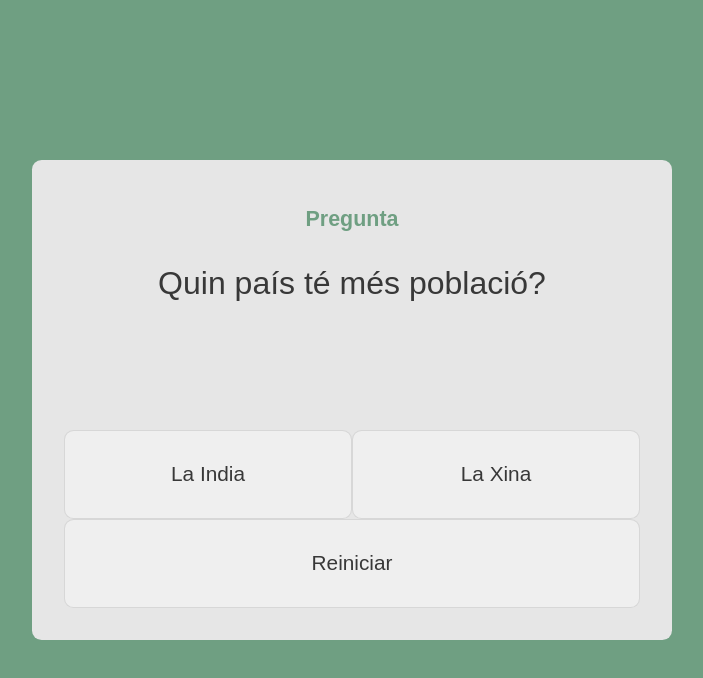
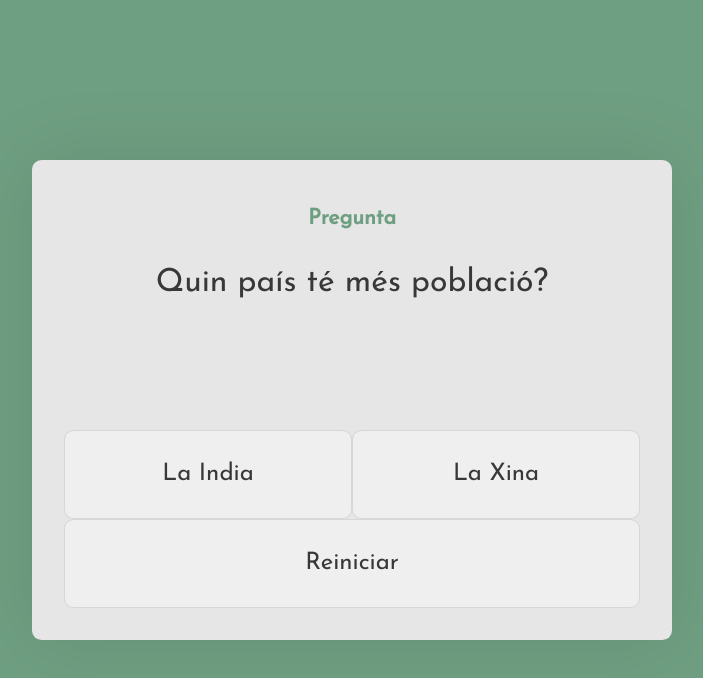
Before and after one commit to agarriga18696/dwec23-24, a plain HTML site: page UD03/Kaprekar/Ejercicio/index.html in a window 1280 px wide. Shown: the whole page, without its empty margins (288-991 px from the left). Drawn offline with Linux system fonts and the light colour scheme.

Commit message:
more css

```diff
--- a/UD03/Kaprekar/Ejercicio/style.css
+++ b/UD03/Kaprekar/Ejercicio/style.css
@@ -1,10 +1,12 @@
+@import url('https://fonts.googleapis.com/css2?family=Josefin+Sans&display=swap');
+
+
 :root {
-    font-family: Arial, Helvetica, sans-serif;
-
     /* VARIABLES */
     --color-primario: hsl(144, 20%, 53%);
     --color-secundario: hsl(0, 0%, 90%);
     --color-texto: hsl(0, 0%, 22%);
+    --fuente: 'Josefin Sans', sans-serif;
 }
 
 * {
@@ -39,12 +41,14 @@ main {
     border-radius: .6rem;
     padding: 2rem;
     background-color: var(--color-secundario);
+    box-shadow: 0rem 0rem 5rem rgba(0, 0, 0, .1);
 }
 
 .card__header, .card__content, .card__footer {
     display: flex;
     justify-content: center;
     align-items: center;
+    font-family: var(--fuente);
 }
 
 .card__header {
@@ -81,7 +85,8 @@ main {
     height: calc(100% / 2);
     border-radius: .6rem;
     border: .1rem solid rgba(0, 0, 0, .1);
-    font-size: 1.3em;
+    font-family: var(--fuente);
+    font-size: 1.5em;
     color: var(--color-texto);
     cursor: pointer;
     transition: all .2s ease-in-out;
```
